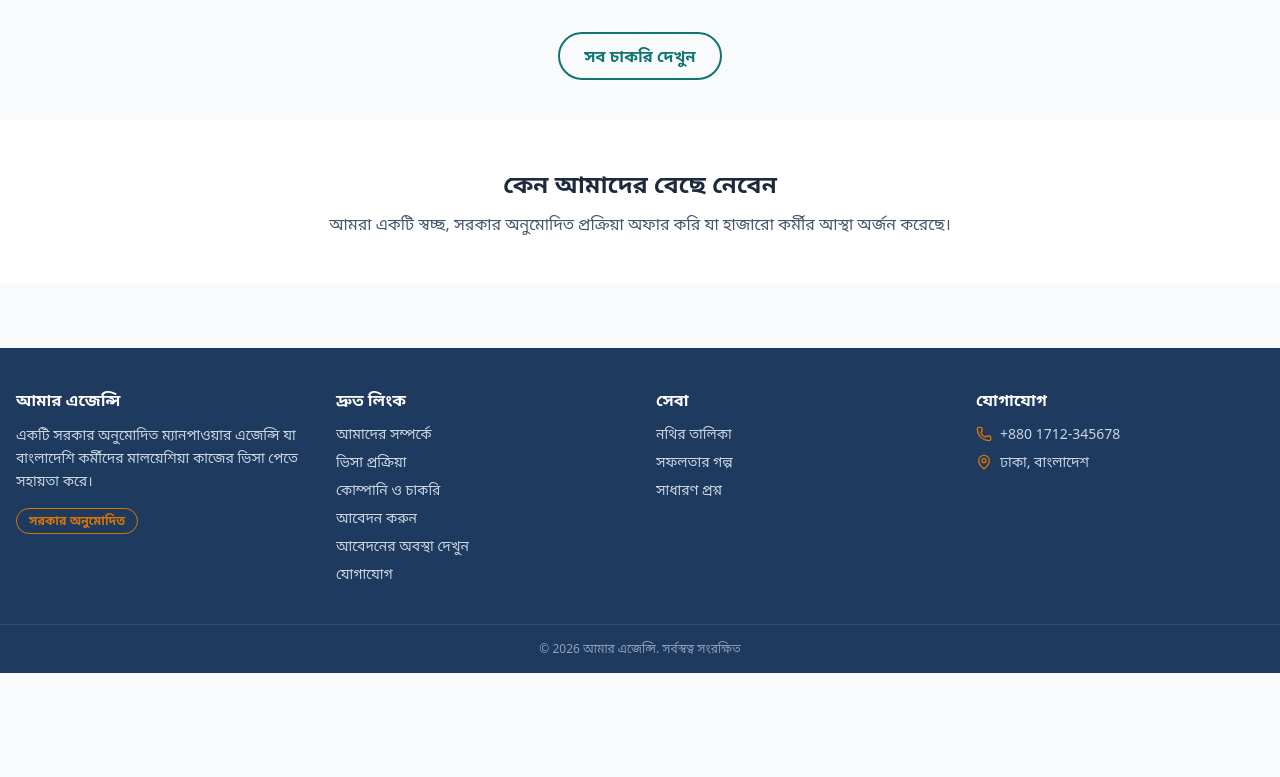
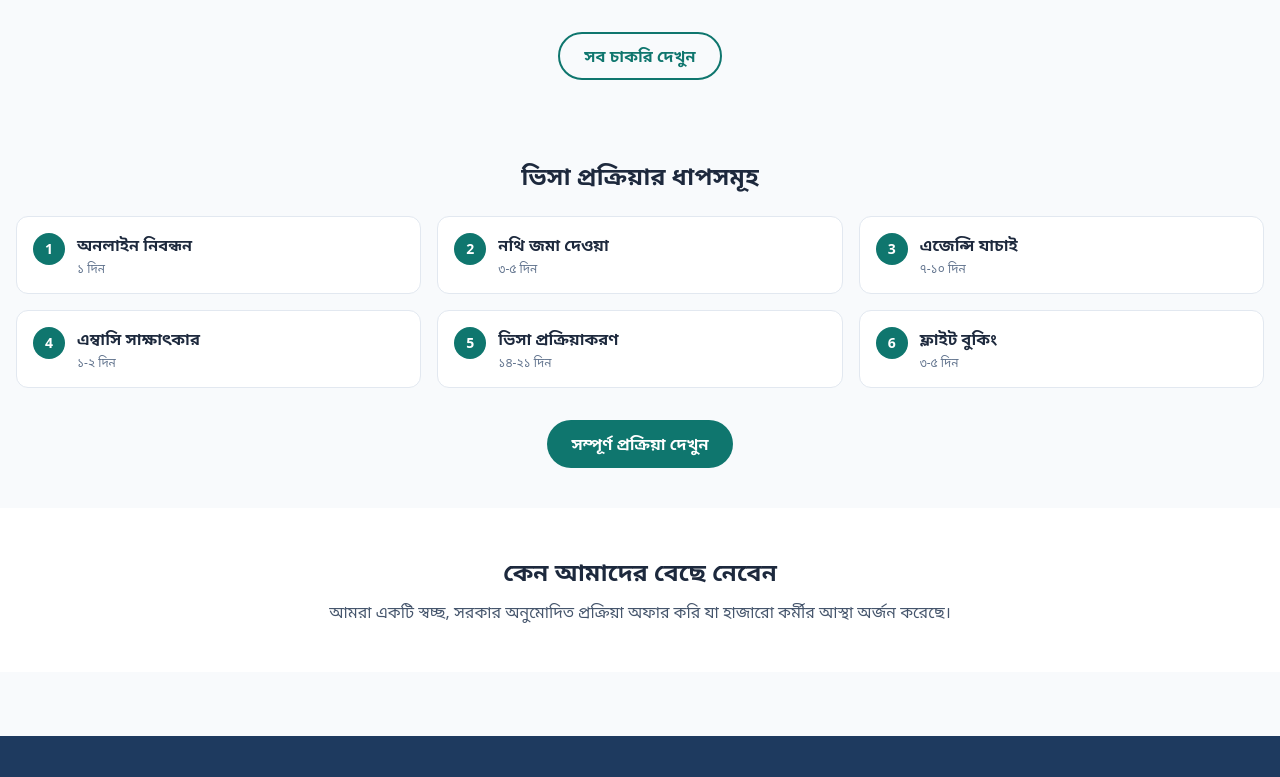
Before and after one commit to mehedi8430/malaysia-gateway, a Next.js app: page / in a window 1280 px wide. Shown: the part 877-1654 px from the top of the page. Before the commit the page ends 1550 px from the top, so only its background shows below. Built offline with nearby package versions, Linux system fonts and the light colour scheme.

Commit message:
fix: address final review findings (home process overview, nav apply link, i18n, lang sync, admin target reset)

```diff
--- a/src/app/admin/page.jsx
+++ b/src/app/admin/page.jsx
@@ -34,7 +34,7 @@ export default function AdminPage() {
       <div className="mt-8 grid gap-4">
         <label className="block">
           <span className="mb-1 block text-sm font-medium">{t("select_client")}</span>
-          <select value={selectedId} onChange={(e) => setSelectedId(e.target.value)} className="w-full rounded-lg border border-slate-300 px-3 py-2">
+          <select value={selectedId} onChange={(e) => { setSelectedId(e.target.value); setTargetStage(""); setMsg(""); }} className="w-full rounded-lg border border-slate-300 px-3 py-2">
             <option value="">{t("select")}</option>
             {records.map((r) => <option key={r.id} value={r.id}>{r.id} — {r.name}</option>)}
           </select>
--- a/src/app/apply/page.jsx
+++ b/src/app/apply/page.jsx
@@ -48,7 +48,7 @@ export default function ApplyPage() {
         <label className="block"><span className="mb-1 block text-sm font-medium">{t("phone")}</span><input className={field} value={form.phone} onChange={set("phone")} required /></label>
         <label className="block"><span className="mb-1 block text-sm font-medium">{t("nid_passport")}</span><input className={field} value={form.passport} onChange={set("passport")} required /></label>
         <label className="block"><span className="mb-1 block text-sm font-medium">{t("age")}</span><input type="number" className={field} value={form.age} onChange={set("age")} /></label>
-        <label className="block"><span className="mb-1 block text-sm font-medium">{t("education")}</span><select className={field} value={form.education} onChange={set("education")}><option value="">{t("select")}</option><option>HSC</option><option>Degree</option><option>Diploma</option></select></label>
+        <label className="block"><span className="mb-1 block text-sm font-medium">{t("education")}</span><select className={field} value={form.education} onChange={set("education")}><option value="">{t("select")}</option><option value="hsc">{t("edu_hsc")}</option><option value="degree">{t("edu_degree")}</option><option value="diploma">{t("edu_diploma")}</option></select></label>
         <label className="block sm:col-span-2"><span className="mb-1 block text-sm font-medium">{t("experience")}</span><textarea className={field} value={form.experience} onChange={set("experience")} rows={3} /></label>
         <label className="block sm:col-span-2"><span className="mb-1 block text-sm font-medium">{t("preferred_company")}</span><select className={field} value={form.companyId} onChange={set("companyId")} required><option value="">{t("select")}</option>{COMPANIES.map((c) => <option key={c.id} value={c.id}>{c.name}</option>)}</select></label>
         <div className="sm:col-span-2">
--- a/src/app/layout.jsx
+++ b/src/app/layout.jsx
@@ -4,6 +4,7 @@ import { TrackingProvider } from "@/contexts/TrackingContext";
 import Navbar from "@/components/Navbar";
 import Footer from "@/components/Footer";
 import WhatsAppButton from "@/components/WhatsAppButton";
+import LangSync from "@/components/LangSync";
 
 export const metadata = {
   title: "Malaysia Work Visa Agency",
@@ -15,6 +16,7 @@ export default function RootLayout({ children }) {
     <html lang="bn">
       <body>
         <LanguageProvider>
+          <LangSync />
           <TrackingProvider>
             <Navbar />
             <main className="min-h-screen">{children}</main>
--- a/src/app/page.jsx
+++ b/src/app/page.jsx
@@ -6,6 +6,7 @@ import Hero from "@/components/Hero";
 import TrustBadge from "@/components/TrustBadge";
 import { useLanguage } from "@/hooks/useLanguage";
 import { COMPANIES } from "@/data/companies";
+import { PROCESS_STEPS } from "@/data/process-steps";
 
 export default function Home() {
   const { t } = useLanguage();
@@ -39,6 +40,27 @@ export default function Home() {
           </Link>
         </div>
       </section>
+      <section className="mx-auto max-w-7xl px-4 py-10">
+        <h2 className="text-center text-2xl font-bold text-slate-800">{t("home_process_title")}</h2>
+        <div className="mt-6 grid gap-4 sm:grid-cols-2 lg:grid-cols-3">
+          {PROCESS_STEPS.map((step, i) => (
+            <div key={step.key} className="rounded-xl border border-slate-200 bg-white p-4 flex items-start gap-3">
+              <span className="flex h-8 w-8 shrink-0 items-center justify-center rounded-full bg-primary text-white text-sm font-bold">
+                {i + 1}
+              </span>
+              <div>
+                <p className="font-semibold text-slate-800">{t(step.key)}</p>
+                <p className="mt-1 text-xs text-slate-500">{t(step.durationKey)}</p>
+              </div>
+            </div>
+          ))}
+        </div>
+        <div className="mt-8 text-center">
+          <Link href="/process" className="inline-block rounded-full bg-primary px-6 py-3 font-bold text-white hover:opacity-90">
+            {t("home_process_link")}
+          </Link>
+        </div>
+      </section>
       <section className="bg-white py-12">
         <div className="mx-auto max-w-7xl px-4 text-center">
           <h2 className="text-2xl font-bold text-slate-800">{t("why_choose_us")}</h2>
--- a/src/app/process/page.jsx
+++ b/src/app/process/page.jsx
@@ -1,7 +1,7 @@
 "use client";
 import React from "react";
 import Link from "next/link";
-import { FileText, Clock, CreditCard, CheckCircle2 } from "lucide-react";
+import { FileText, Clock, CreditCard } from "lucide-react";
 import TrustBadge from "@/components/TrustBadge";
 import { useLanguage } from "@/hooks/useLanguage";
 import { PROCESS_STEPS } from "@/data/process-steps";
--- /dev/null
+++ b/src/components/LangSync.jsx
@@ -0,0 +1,11 @@
+"use client";
+import React, { useEffect } from "react";
+import { useLanguage } from "@/hooks/useLanguage";
+
+export default function LangSync() {
+  const { lang } = useLanguage();
+  useEffect(() => {
+    document.documentElement.lang = lang;
+  }, [lang]);
+  return null;
+}
--- a/src/components/Navbar.jsx
+++ b/src/components/Navbar.jsx
@@ -11,7 +11,7 @@ const LINKS = [
   { key: "process", href: "/process" },
   { key: "jobs", href: "/jobs" },
   { key: "documents", href: "/documents" },
-  { key: "testimonials", href: "/testimonials" },
+  { key: "apply", href: "/apply" },
   { key: "faq", href: "/faq" },
   { key: "contact", href: "/contact" },
 ];
--- a/src/locales/bn.json
+++ b/src/locales/bn.json
@@ -30,6 +30,11 @@
   "years_experience": "১০+ বছরের অভিজ্ঞতা",
   "partner_companies": "সহযোগী কোম্পানি",
   "view_all_jobs": "সব চাকরি দেখুন",
+  "home_process_title": "ভিসা প্রক্রিয়ার ধাপসমূহ",
+  "home_process_link": "সম্পূর্ণ প্রক্রিয়া দেখুন",
+  "edu_hsc": "এইচএসসি",
+  "edu_degree": "ডিগ্রি",
+  "edu_diploma": "ডিপ্লোমা",
   "why_choose_us": "কেন আমাদের বেছে নেবেন",
   "why_choose_us_desc": "আমরা একটি স্বচ্ছ, সরকার অনুমোদিত প্রক্রিয়া অফার করি যা হাজারো কর্মীর আস্থা অর্জন করেছে।",
   "sector_agriculture": "কৃষি খাত",
--- a/src/locales/en.json
+++ b/src/locales/en.json
@@ -30,6 +30,11 @@
   "years_experience": "10+ Years of Experience",
   "partner_companies": "Partner Companies",
   "view_all_jobs": "View All Jobs",
+  "home_process_title": "Visa Process Steps",
+  "home_process_link": "See Full Process",
+  "edu_hsc": "HSC",
+  "edu_degree": "Degree",
+  "edu_diploma": "Diploma",
   "why_choose_us": "Why Choose Us",
   "why_choose_us_desc": "We offer a transparent, government-approved process trusted by thousands of workers.",
   "sector_agriculture": "Agriculture Sector",
```
